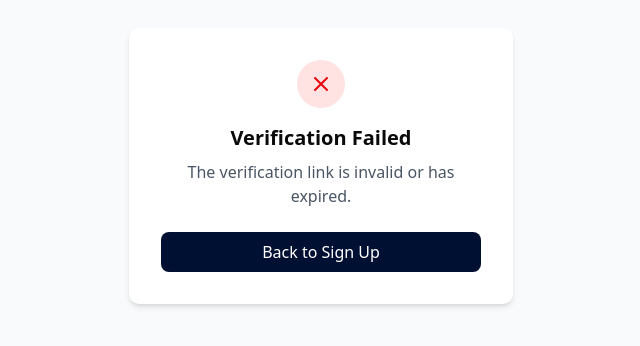
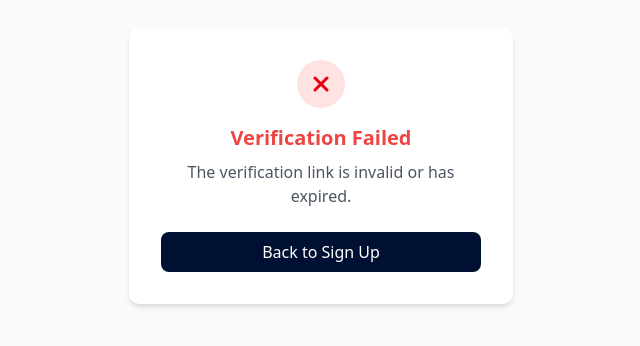
Before and after one commit to ptwotechnologies/Investorportal, a React (Vite) app in the folder Frontend/: page /verify-email-link in a window 1280 px wide. Shown: the part 234-580 px from the top of the page, without its empty margins (319-959 px from the left). Built offline with nearby package versions, Linux system fonts and the light colour scheme; no server answers.

Commit message:
changes in verifymail page

```diff
--- a/Frontend/src/components/UserComponents/LoginSec/VerifyEmailLink.jsx
+++ b/Frontend/src/components/UserComponents/LoginSec/VerifyEmailLink.jsx
@@ -1,8 +1,7 @@
 import React, { useEffect, useState } from "react";
 import { useNavigate, useSearchParams } from "react-router-dom";
 import axios from "axios";
-import { serverUrl } from "@/App";
-import { Loader2 } from "lucide-react";
+import { serverUrl } from "../../../App";
 
 const VerifyEmailLink = () => {
   const [searchParams] = useSearchParams();
@@ -14,6 +13,8 @@ const VerifyEmailLink = () => {
       const userId = searchParams.get("userId");
       const token = searchParams.get("token") || searchParams.get("otp");
 
+      console.log("DEBUG: Verifying with userId:", userId, "token:", token);
+
       if (!userId || !token) {
         setStatus("error");
         return;
@@ -24,6 +25,8 @@ const VerifyEmailLink = () => {
           userId,
           otp: token,
         });
+
+        console.log("DEBUG: Verification response:", response.status);
 
         if (response.status === 200) {
           localStorage.setItem("token", response.data.token);
@@ -47,7 +50,7 @@ const VerifyEmailLink = () => {
       <div className="bg-white p-8 rounded-lg shadow-md max-w-sm w-full text-center">
         {status === "verifying" && (
           <>
-            <Loader2 className="w-12 h-12 animate-spin text-[#001032] mx-auto mb-4" />
+            <div className="w-12 h-12 border-4 border-[#001032] border-t-transparent rounded-full animate-spin mx-auto mb-4"></div>
             <h2 className="text-xl font-semibold mb-2">Verifying Your Email</h2>
             <p className="text-gray-600">Please wait while we confirm your email address...</p>
           </>
@@ -57,10 +60,10 @@ const VerifyEmailLink = () => {
           <>
             <div className="w-12 h-12 bg-green-100 rounded-full flex items-center justify-center mx-auto mb-4">
               <svg className="w-6 h-6 text-green-600" fill="none" stroke="currentColor" viewBox="0 0 24 24">
-                <path strokeLinecap="round" strokeLinejoin="round" strokeWidth="2" d="M5 13l4 4L19 7" />
+                <path strokeLinecap="round" strokeLinejoin="round" strokeWidth="3" d="M5 13l4 4L19 7" />
               </svg>
             </div>
-            <h2 className="text-xl font-semibold mb-2">Email Verified!</h2>
+            <h2 className="text-xl font-semibold mb-2" style={{color: '#22c55e'}}>Email Verified!</h2>
             <p className="text-gray-600">Your email has been successfully verified. Redirecting you to complete your profile...</p>
           </>
         )}
@@ -69,10 +72,10 @@ const VerifyEmailLink = () => {
           <>
             <div className="w-12 h-12 bg-red-100 rounded-full flex items-center justify-center mx-auto mb-4">
               <svg className="w-6 h-6 text-red-600" fill="none" stroke="currentColor" viewBox="0 0 24 24">
-                <path strokeLinecap="round" strokeLinejoin="round" strokeWidth="2" d="M6 18L18 6M6 6l12 12" />
+                <path strokeLinecap="round" strokeLinejoin="round" strokeWidth="3" d="M6 18L18 6M6 6l12 12" />
               </svg>
             </div>
-            <h2 className="text-xl font-semibold mb-2">Verification Failed</h2>
+            <h2 className="text-xl font-semibold mb-2" style={{color: '#ef4444'}}>Verification Failed</h2>
             <p className="text-gray-600">The verification link is invalid or has expired.</p>
             <button
               onClick={() => navigate("/registerportal")}
```
Also changed, not shown: 1 other file (tests, documents, lock files or other folders).
